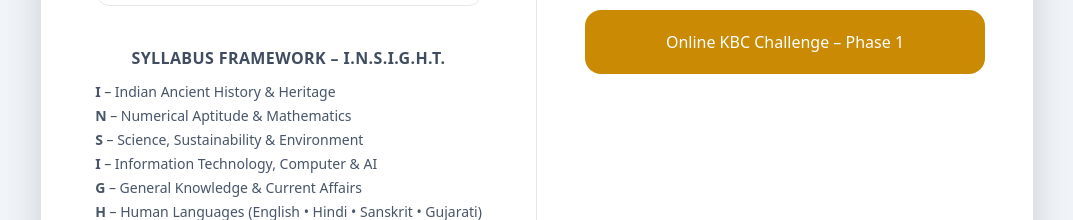
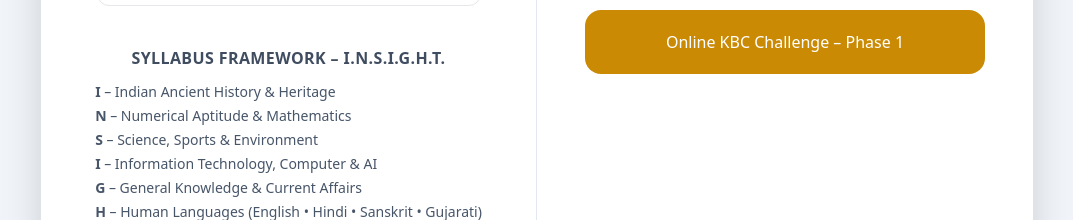
Before and after one commit to param-media-dev/fvis-online-kbc, a React (Vite) app: page / in a window 1280 px wide. Shown: the part 960-1180 px from the top of the page, without its empty margins (103-1176 px from the left). Built offline with nearby package versions, Linux system fonts and the light colour scheme; no server answers.

Commit message:
changes is Content

```diff
--- a/components/WelcomeScreen.tsx
+++ b/components/WelcomeScreen.tsx
@@ -240,7 +240,7 @@
   {[
     { letter: 'I', text: 'Indian Ancient History & Heritage' },
     { letter: 'N', text: 'Numerical Aptitude & Mathematics' },
-    { letter: 'S', text: 'Science, Sustainability & Environment' },
+    { letter: 'S', text: 'Science, Sports & Environment' },
     { letter: 'I', text: 'Information Technology, Computer & AI' },
     { letter: 'G', text: 'General Knowledge & Current Affairs' },
     { letter: 'H', text: 'Human Languages (English • Hindi • Sanskrit • Gujarati)' },
```
